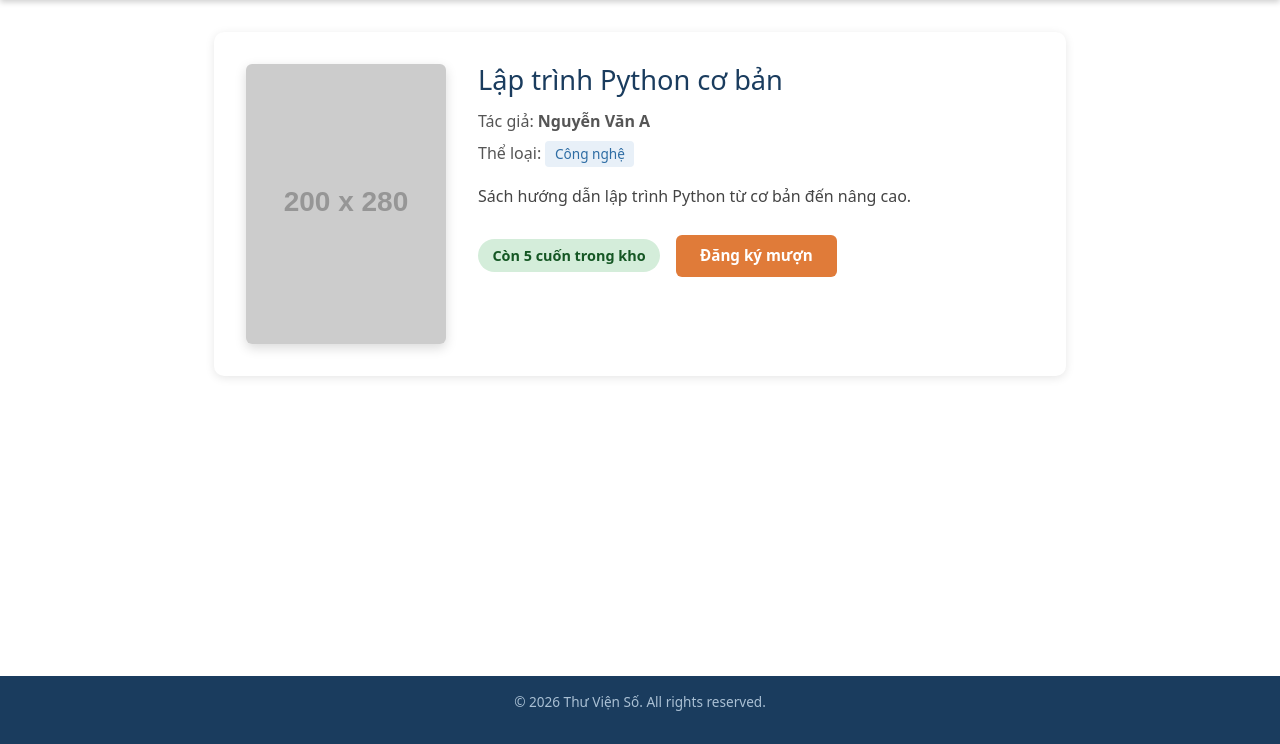
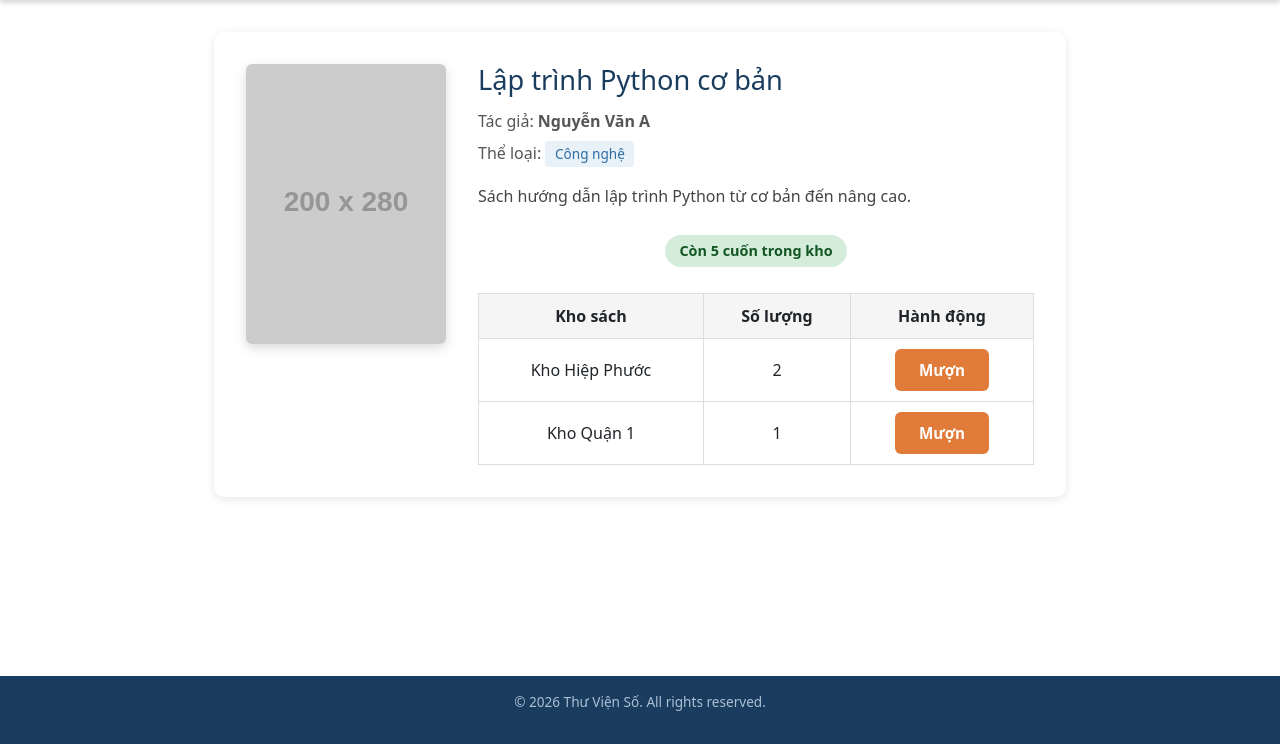
Before and after one commit to Roses19/DigitalLibrary, a Flask app: page /books/1 in a window 1280 px wide. Shown: the part 56-800 px from the top of the page. Run offline with Flask 3, Linux system fonts and the light colour scheme; grey boxes labelled with a size stand in for pictures from a placeholder-image service; parts of the project's set-up code (start-up, migrations or seed data) failed here and were passed over; some libraries are stand-ins or nearby versions.

Commit message:
UI - giao dien dang ky muon

```diff
--- a/ThuVienSo/static/css/books.css
+++ b/ThuVienSo/static/css/books.css
@@ -467,6 +467,7 @@
     align-items: center;
     gap: 1rem;
     margin-top: 1.5rem;
+    flex-direction: column;
 }
 
 .status-badge {
@@ -524,3 +525,49 @@
     border-radius: 6px;
     text-decoration: none;
 }
+/* TAB SYSTEM (không ảnh hưởng CSS cũ) */
+.detail-status-tabs {
+    display: flex;
+    gap: 10px;
+    margin-bottom: 15px;
+}
+
+.tab-btn {
+    padding: 10px 15px;
+    border: none;
+    background: #eee;
+    cursor: pointer;
+    border-radius: 6px;
+    font-weight: 600;
+}
+
+.tab-btn.active {
+    background: #1a3c5e;
+    color: white;
+}
+
+.tab-panel {
+    display: none;
+}
+
+.tab-panel.active {
+    display: block;
+}
+
+/* TABLE MƯỢN SÁCH */
+.borrow-table {
+    width: 100%;
+    border-collapse: collapse;
+    margin-top: 10px;
+}
+
+.borrow-table th,
+.borrow-table td {
+    border: 1px solid #ddd;
+    padding: 10px;
+    text-align: center;
+}
+
+.borrow-table th {
+    background: #f5f5f5;
+}
--- a/ThuVienSo/templates/books/detail.html
+++ b/ThuVienSo/templates/books/detail.html
@@ -18,14 +18,76 @@
                 <p class="detail-category">Thể loại: <span class="tag">{{ book.category }}</span></p>
                 <p class="detail-description">{{ book.description }}</p>
 
+                <div class="detail-tabs">
+
+
+    <!-- TAB 1: INFO -->
                   <div class="detail-status">
     {% if book.quantity > 0 %}
-                        <span class="status-badge available">Còn {{ book.quantity }} cuốn trong kho</span>
-                        <a href="#" class="btn-borrow">Đăng ký mượn</a>
+        <span class="status-badge available">
+            Còn {{ book.quantity }} cuốn trong kho
+        </span>
+
+        <table class="borrow-table">
+            <thead>
+                <tr>
+                    <th>Kho sách</th>
+                    <th>Số lượng</th>
+                    <th>Hành động</th>
+                </tr>
+            </thead>
+            <tbody>
+                <tr>
+                    <td>Kho Hiệp Phước</td>
+                    <td>2</td>
+                    <td><button class="btn-borrow">Mượn</button></td>
+                </tr>
+                <tr>
+                    <td>Kho Quận 1</td>
+                    <td>1</td>
+                    <td><button class="btn-borrow">Mượn</button></td>
+                </tr>
+            </tbody>
+        </table>
+
     {% else %}
         <span class="status-badge unavailable">Hết sách</span>
-                        <button class="btn-borrow disabled" disabled>Đăng ký mượn</button>
     {% endif %}
+</div>
+    <!-- TAB 2: BORROW -->
+    <div id="borrow" class="tab-panel">
+
+        <h3>Danh sách kho còn sách</h3>
+
+        <table class="borrow-table">
+            <thead>
+                <tr>
+                    <th>Kho sách</th>
+                    <th>Số lượng</th>
+                    <th>Hành động</th>
+                </tr>
+            </thead>
+            <tbody>
+                <!-- GIẢ LẬP -->
+                <tr>
+                    <td>Kho Hiệp Phước</td>
+                    <td>2</td>
+                    <td>
+                        <button class="btn-borrow">Mượn</button>
+                    </td>
+                </tr>
+                <tr>
+                    <td>Kho Quận 1</td>
+                    <td>1</td>
+                    <td>
+                        <button class="btn-borrow">Mượn</button>
+                    </td>
+                </tr>
+            </tbody>
+        </table>
+
+    </div>
+
 </div>
             </div>
         </div>
@@ -36,4 +98,18 @@
         </div>
     {% endif %}
 </div>
+<script>
+function openTab(event, tabId) {
+    document.querySelectorAll(".tab-panel").forEach(tab => {
+        tab.classList.remove("active");
+    });
+
+    document.querySelectorAll(".tab-btn").forEach(btn => {
+        btn.classList.remove("active");
+    });
+
+    document.getElementById(tabId).classList.add("active");
+    event.currentTarget.classList.add("active");
+}
+</script>
 {% endblock %}
```
Lines whose indentation alone changed are shown as unchanged.
